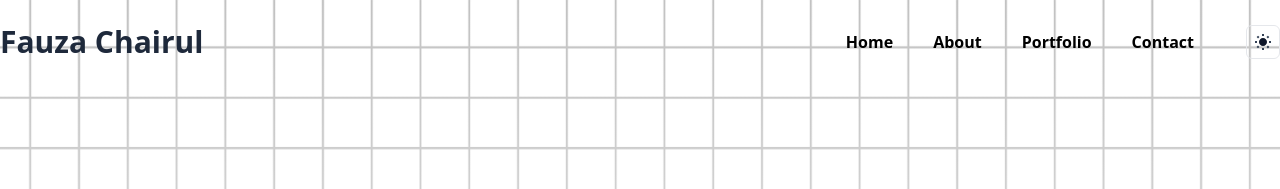
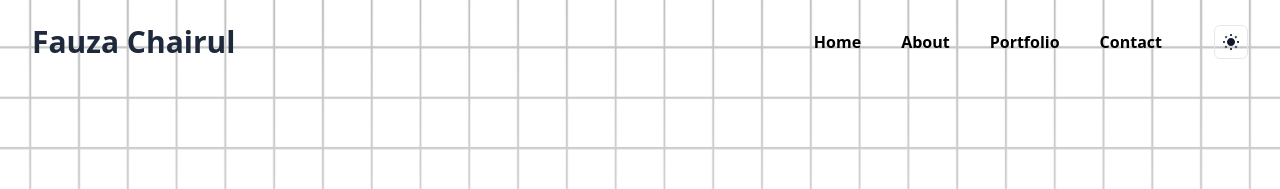
Before and after one commit to fauzachairul/personal-website, a website: page index.html in a window 1280 px wide. Shown: the top 189 px of the page. Drawn offline with nearby package versions, Linux system fonts and the light colour scheme.

Commit message:
Update index.html

```diff
--- a/index.html
+++ b/index.html
@@ -17,7 +17,7 @@
   <!-- navbar -->
   <!-- transition duration-200 gap-10 w-full items-center justify-center pt-8 md:flex md:flex-row md:pt-0 md:w-auto font-semibold text-slate-700 dark:text-gray-200 absolute top-full bg-slate-200 h-screen md:h-auto md:static md:bg-transparent dark:md:bg-transparent -->
   <nav class="w-full fixed top-0 left-0 right-0 z-[999]">
-    <div class="container mx-auto px-[7%] py-6 lg:px-0">
+    <div class="container mx-auto px-[7%] py-6 lg:px-8">
       <div class="flex justify-between items-center w-full">
         <div class="logo text-3xl text-slate-800 dark:text-gray-100 font-bold">Fauza Chairul</div>
         <ul id="nav-links"
```
